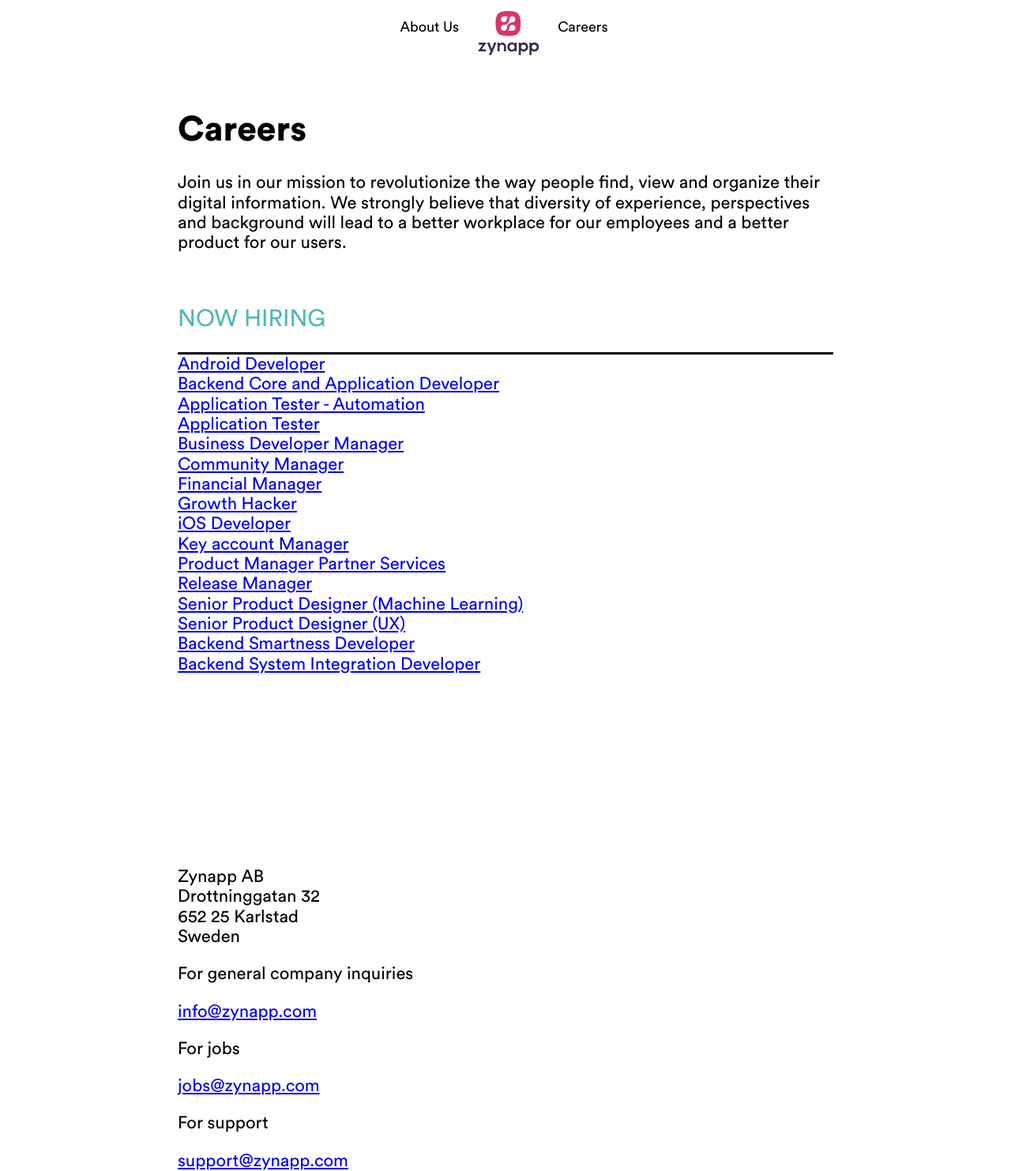
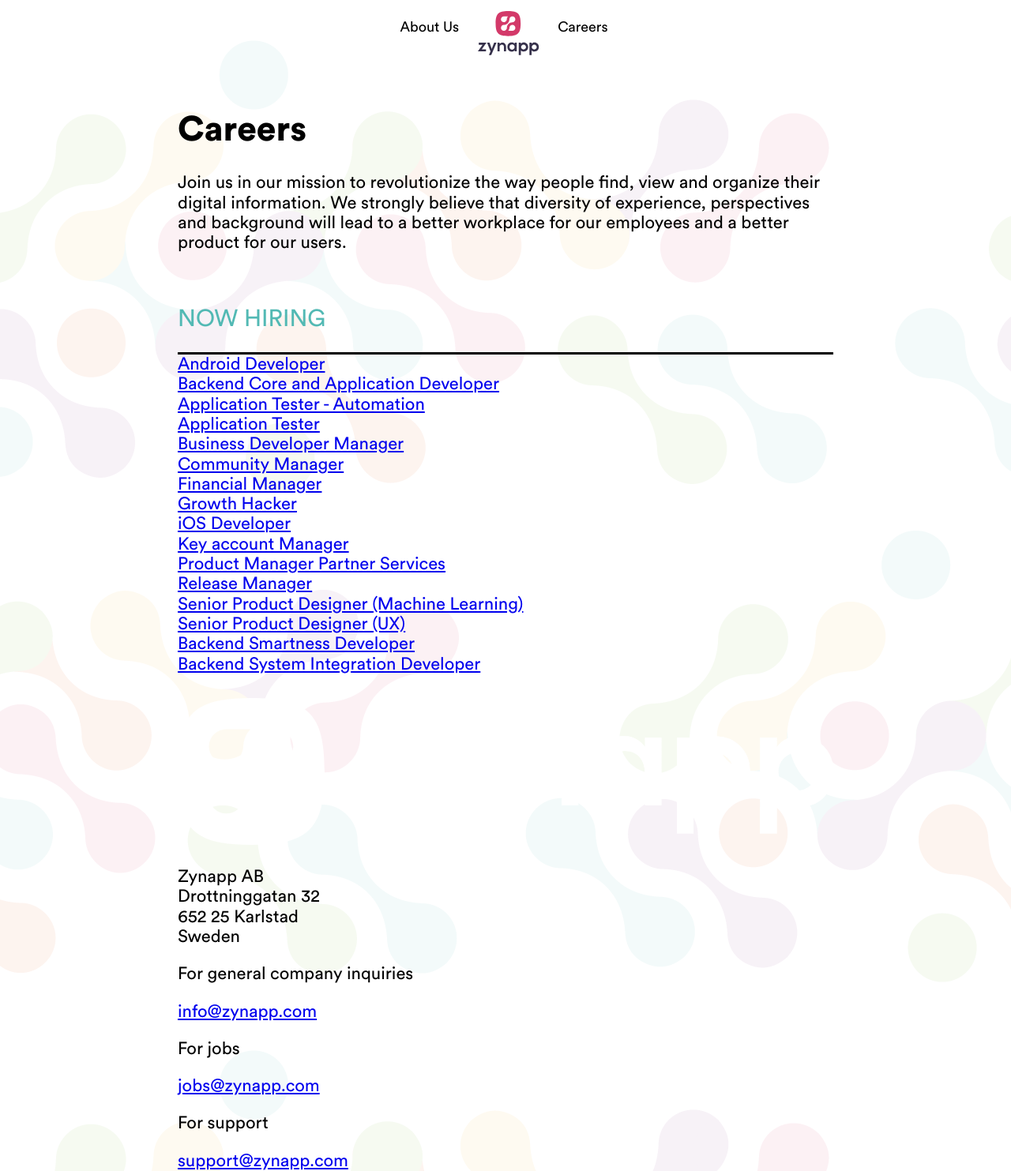
Before and after one commit to kristoffernolgren/zynapp, a Jekyll site: the page built from index.html, in a window 1280 px wide. Shown: the whole page at 79% size. Built offline with Jekyll 4.4.1, drawn with Linux system fonts in a browser that asks for light colours.

Commit message:
background

```diff
--- a/assets/sass/base/_root.scss
+++ b/assets/sass/base/_root.scss
@@ -5,6 +5,7 @@
   box-sizing: border-box;
   font-family: CircularStd;
   font-size: 22px;
+  background: url(/assets/images/bg.png)
 }
 
 footer {
```
Also changed, not shown: assets/images/bg.png (added).
